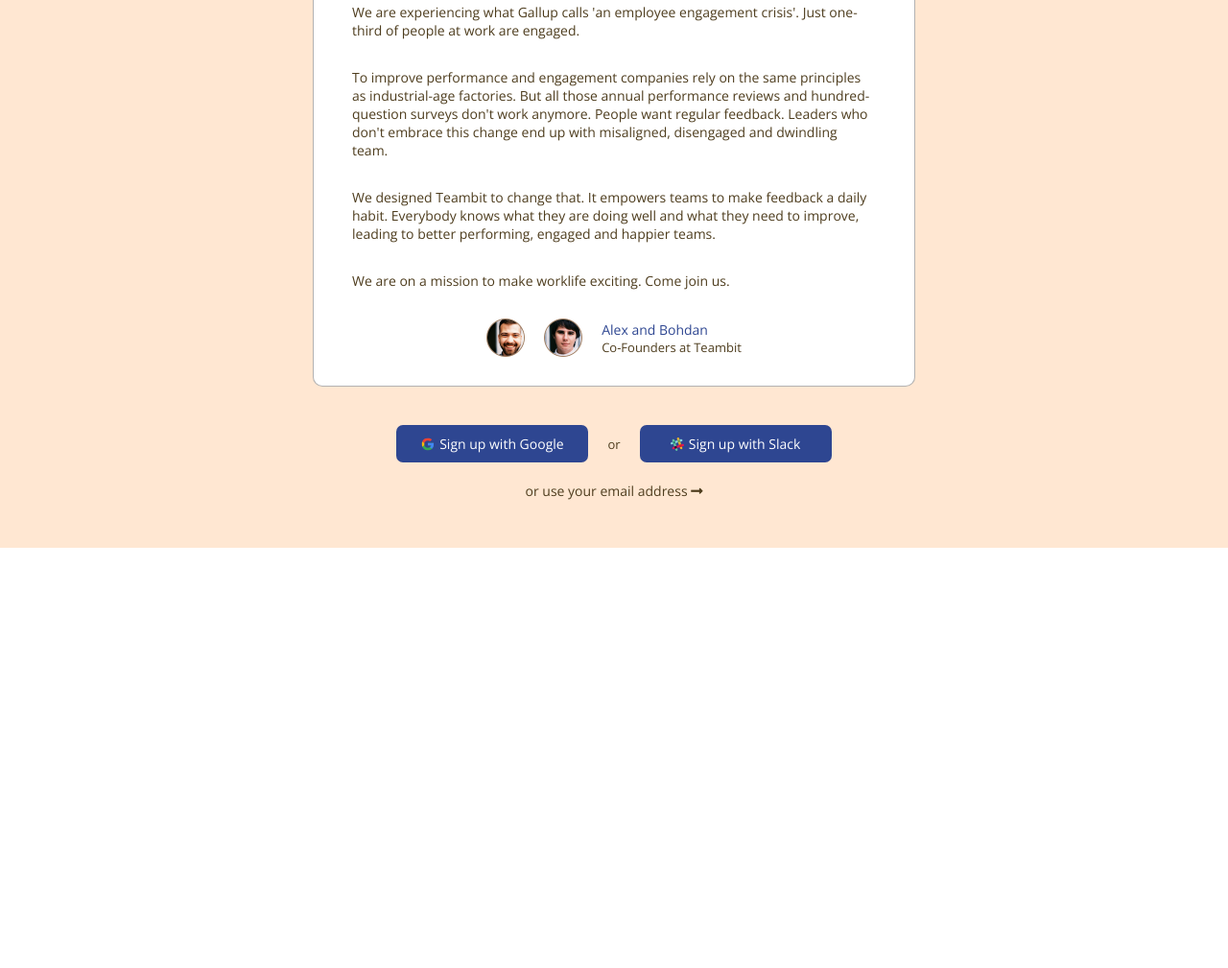
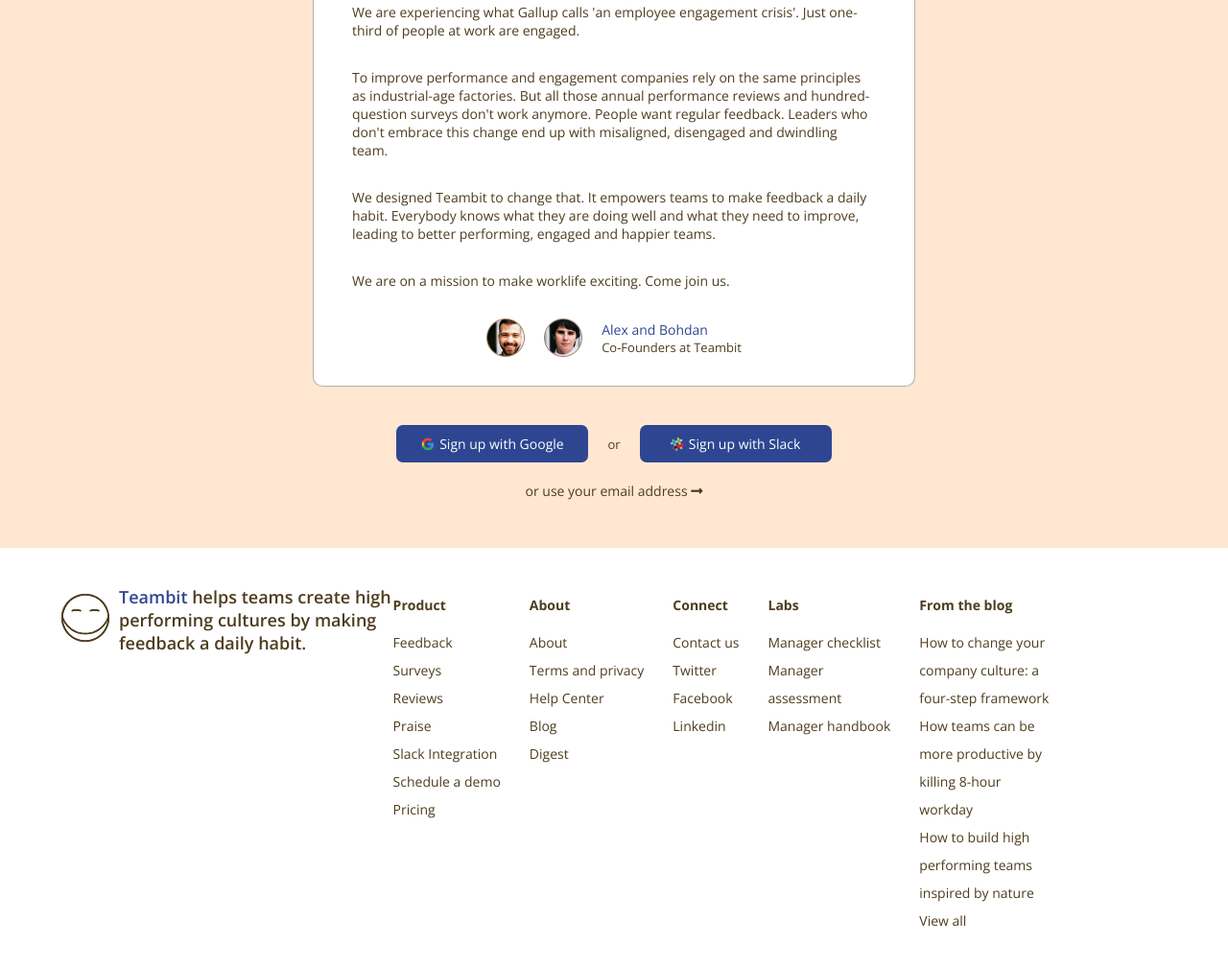
Before and after one commit to AndreaDeMartino/node-sass-teambit, a website: page index.html in a window 1280 px wide. Shown: the part 4552-5561 px from the top of the page at 96% size. Before the commit the page ends 5123 px from the top, so only its background shows below. Drawn offline with nearby package versions, Linux system fonts and the light colour scheme.

Commit message:
Created footer and readme

```diff
--- a/index.html
+++ b/index.html
@@ -319,7 +319,69 @@
     </main>
 
     <!-- FOOTER -->
-    <footer class="main-footer">
+    <footer class="main-footer footer">
+      <div class="footer__left">
+        <div class="footer__logo">
+          <img src="dist/img/logo-small.svg" alt="">
+        </div>
+        <div class="footer__text">
+          <h4> <span>Teambit</span> helps teams create high performing cultures by making feedback a daily habit.</h4>
+        </div>
+      </div>
+
+      <div class="footer__rigth">
+        <ul class="footer_list list">
+          <li class="list__element list__element--first">Product</li>
+          <li class="list__element">Feedback</li>
+          <li class="list__element">Surveys</li>
+          <li class="list__element">Reviews</li>
+          <li class="list__element">Praise</li>
+          <li class="list__element">Slack Integration</li>
+          <li class="list__element">Schedule a demo</li>
+          <li class="list__element">Pricing</li>
+
+        </ul>
+
+        <ul class="footer_list list">
+          <li class="list__element list__element--first">About</li>
+          <li class="list__element">About</li>
+          <li class="list__element">Terms and privacy</li>
+          <li class="list__element">Help Center</li>
+          <li class="list__element">Blog</li>
+          <li class="list__element">Digest</li>
+        </ul>
+
+        <ul class="footer_list list">
+          <li class="list__element list__element--first">Connect</li>
+          <li class="list__element">Contact us</li>
+          <li class="list__element">Twitter</li>
+          <li class="list__element">Facebook</li>
+          <li class="list__element">Linkedin</li>
+        </ul>
+
+        <ul class="footer_list list">
+          <li class="list__element list__element--first">Labs</li>
+          <li class="list__element">Manager checklist</li>
+          <li class="list__element">Manager</li>
+          <li class="list__element">assessment</li>
+          <li class="list__element">Manager handbook</li>
+        </ul>
+
+        <ul class="footer_list list">
+          <li class="list__element list__element--first">From the blog</li>
+          <li class="list__element">How to change your</li>
+          <li class="list__element">company culture: a</li>
+          <li class="list__element">four-step framework</li>
+          <li class="list__element">How teams can be</li>
+          <li class="list__element">more productive by</li>
+          <li class="list__element">killing 8-hour</li>
+          <li class="list__element">workday</li>
+          <li class="list__element">How to build high</li>
+          <li class="list__element">performing teams</li>
+          <li class="list__element">inspired by nature</li>
+          <li class="list__element">View all </li>
+        </ul>
+      </div>
 
     </footer>
   </div>
--- a/src/style/main.scss
+++ b/src/style/main.scss
@@ -9,3 +9,6 @@
 
 // MAIN
 @import 'partials/main';
+
+// FOOTER
+@import 'partials/footer';
--- /dev/null
+++ b/src/style/partials/_footer.scss
@@ -0,0 +1,67 @@
+.footer{
+  @include u--wrapper(90%);
+  display: flex;
+  justify-content: center;
+  flex-wrap: wrap;
+  margin-top: 50px;
+  &__left{
+    height: 50px;
+    margin-bottom: 50px;
+    display: flex;
+    align-items: center;
+    .footer__logo{
+      img{
+        width: 50px;
+        height: 50px;
+        margin-right: 10px;
+      }
+    }
+    .footer__text{
+      h4{
+        font-weight: 600;
+      }
+      span{
+        color: $btn--blue;
+        font-weight: 600;
+        font-size: 18px;
+      }
+    }
+  }
+  &__rigth{
+    width: 70%;
+    display: flex;
+    justify-content: flex-start;
+    flex-wrap: wrap;
+    .list{
+      @include u--list(block);
+      margin-right: 30px;
+      margin-bottom: 30px;
+      &__element{
+        margin-bottom: 10px;
+      }
+      &__element--first{
+        font-weight: 700;
+        margin-bottom: 20px;;
+      }
+    }
+  }
+}
+
+// Medium Device
+@include tablet{
+  .footer{
+    &__left{
+      width: 100%;
+      margin-bottom: 50px;
+    }
+  }
+}
+
+// Large Device
+@include desktop{
+  .footer{
+    &__left{
+      width: 30%;
+    }
+  }
+}
```
Also changed, not shown: README.md (added), dist/style/main.css, src/img/screen.png (added).
